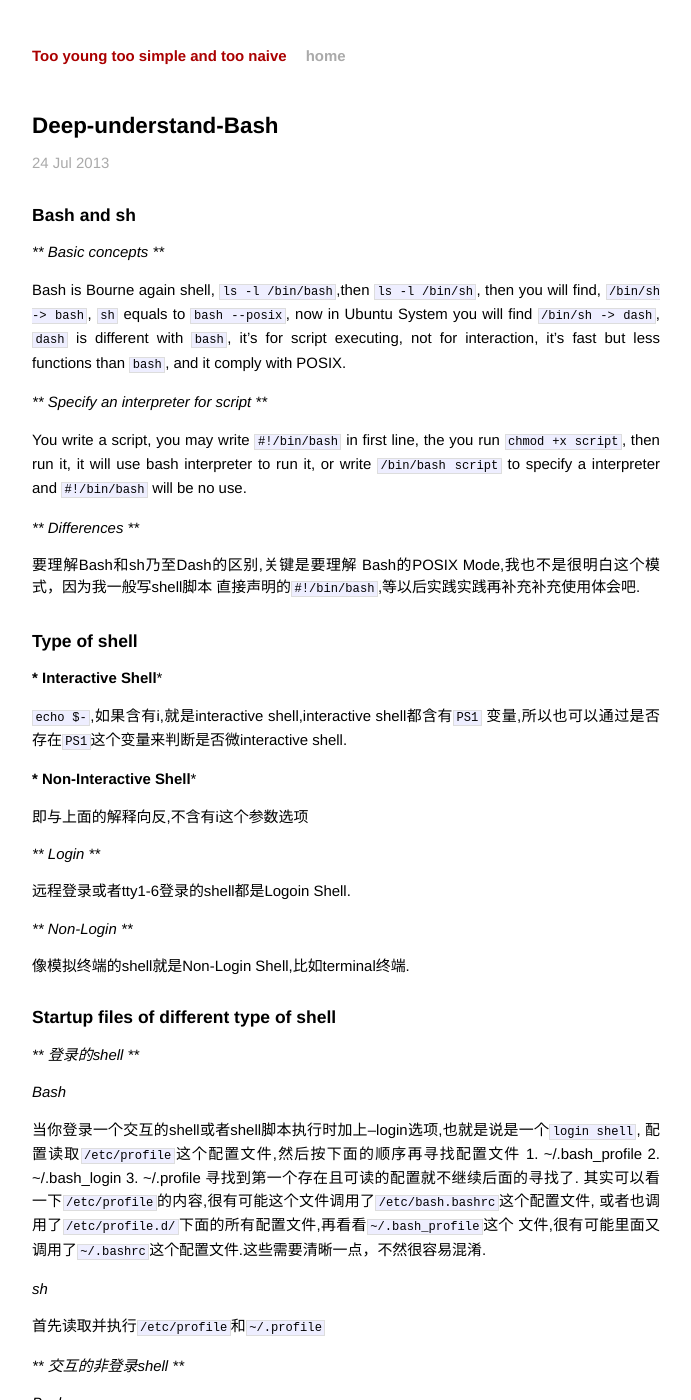
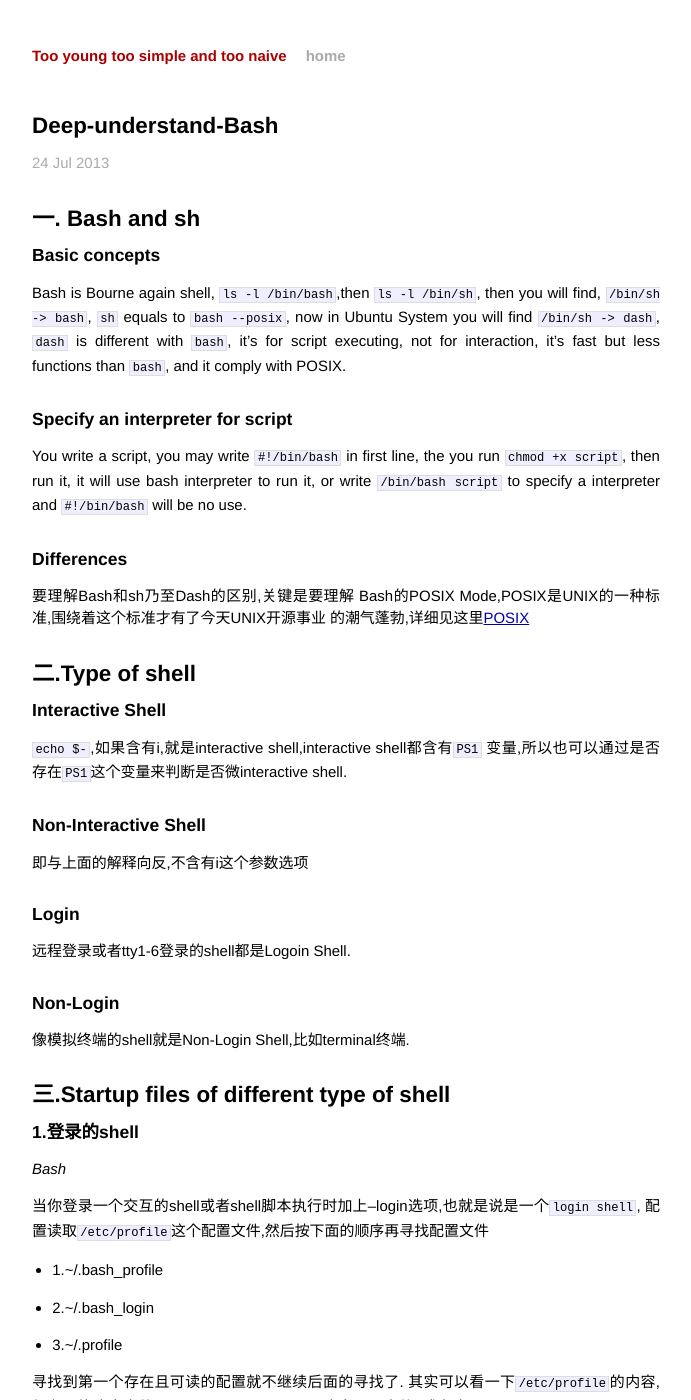
Before and after one commit to baijian/baijian.github.io, a Jekyll site: the page built from _posts/2013-07-24-difference-between-bash-sh.markdown, in a window 1280 px wide and 1400 px high. Shown: the whole window, without its empty margins (294-985 px from the left). Built offline with Jekyll 4.4.1, drawn with Linux system fonts in a browser that asks for light colours; Markdown is read by kramdown in place of the engine named in the settings; comment, search, counter and statistics services are not loaded; some of the changed text lies outside the part shown.

Commit message:
update style

````diff
--- a/_posts/2013-04-21-login-throuth-ssh-without-password.markdown
+++ b/_posts/2013-04-21-login-throuth-ssh-without-password.markdown
@@ -6,9 +6,6 @@ comments: true
 categories:
 ---
 
-If you want to login to your server through ssh without password,
-   just do as follows:
-
-<!-- more -->
+If you want to login to your server through ssh without password,just do as follows:
 
 {% gist 5428853 %}
--- a/_posts/2013-07-24-difference-between-bash-sh.markdown
+++ b/_posts/2013-07-24-difference-between-bash-sh.markdown
@@ -6,9 +6,9 @@ comments: true
 categories:
 ---
 
-### Bash and sh
+## 一. Bash and sh
 
-*** Basic concepts ***
+### Basic concepts
 
 Bash is Bourne again shell, ```ls -l /bin/bash```,then ```ls -l /bin/sh```,
 then you will find, ```/bin/sh -> bash```, ```sh``` equals to ```bash --posix```,
@@ -16,51 +16,53 @@
 with ```bash```, it's for script executing, not for interaction, it's fast but
 less functions than ```bash```, and it comply with POSIX.
 
-<!-- more -->
-
-*** Specify an interpreter for script ***
+###  Specify an interpreter for script
 
 You write a script, you may write ```#!/bin/bash``` in first line,
 the you run ```chmod +x script```, then run it, it will use bash
 interpreter to run it, or write ```/bin/bash script``` to specify a
 interpreter and ```#!/bin/bash``` will be no use.
 
-*** Differences ***
+### Differences
 
 要理解Bash和sh乃至Dash的区别,关键是要理解
-Bash的POSIX Mode,我也不是很明白这个模式，因为我一般写shell脚本
-直接声明的```#!/bin/bash```,等以后实践实践再补充补充使用体会吧.
+Bash的POSIX Mode,POSIX是UNIX的一种标准,围绕着这个标准才有了今天UNIX开源事业
+的潮气蓬勃,详细见这里[POSIX](http://en.wikipedia.org/wiki/POSIX)
 
-### Type of shell
+## 二.Type of shell
 
-*** Interactive Shell***
+###  Interactive Shell
 
 ```echo $-```,如果含有i,就是interactive shell,interactive shell都含有```PS1```
 变量,所以也可以通过是否存在```PS1```这个变量来判断是否微interactive shell.
 
-*** Non-Interactive Shell***
+### Non-Interactive Shell
 
 即与上面的解释向反,不含有i这个参数选项
 
-*** Login ***
+### Login
 
 远程登录或者tty1-6登录的shell都是Logoin Shell.
 
-*** Non-Login ***
+### Non-Login
 
 像模拟终端的shell就是Non-Login Shell,比如terminal终端.
 
-### Startup files of different type of shell
+## 三.Startup files of different type of shell
 
-*** 登录的shell ***
+### 1.登录的shell
 
 *Bash*
 
 当你登录一个交互的shell或者shell脚本执行时加上--login选项,也就是说是一个```login shell```,
 配置读取```/etc/profile```这个配置文件,然后按下面的顺序再寻找配置文件
-    1. ~/.bash_profile
-    2. ~/.bash_login
-    3. ~/.profile
+
+* 1.~/.bash_profile
+
+* 2.~/.bash_login
+
+* 3.~/.profile
+
 寻找到第一个存在且可读的配置就不继续后面的寻找了.
 其实可以看一下```/etc/profile```的内容,很有可能这个文件调用了```/etc/bash.bashrc```这个配置文件,
 或者也调用了```/etc/profile.d/```下面的所有配置文件,再看看```~/.bash_profile```这个
@@ -92,7 +93,6 @@ Bash的POSIX Mode,我也不是很明白这个模式，因为我一般写shell脚
 
 不会读取任何startup文件.
 
-
-** End **
+### End
 
 At last Recommend a web address: [About Bash](http://www.gnu.org/software/bash/manual/bashref.html)
--- a/_posts/2013-08-09-git-introduce.markdown
+++ b/_posts/2013-08-09-git-introduce.markdown
@@ -17,8 +17,6 @@ If you like using CVS, you should in some kind of mental institution or somewher
 
 Now [github](https://github.com) has been the best and cool SCM system, it is very very popular,
 and if your are a programer, you will be shamed of not having a github account.
-
-<!-- more -->
 
 ### some features of git
 
@@ -117,7 +115,7 @@ will be compressed and write to a file which name is releated to the *SHA* hash
 of contents. The file is placed in *.git/objects* directory, and the sub-directory
 name is the first two character of the *SHA* hash.Blew is the code of ruby.
 
-```ruby
+{% highlight ruby %}
 header = blob + ' ' + content.size + \0
 body = content
 new_content = header + body
@@ -127,7 +125,7 @@ path = ".git/objects/**/*****..."
 File.open(path, 'w') {
     |f| f.write(compressed)
 }
-```
+{% endhighlight %}
 
 ### The end
 
````
Also changed, not shown: other parts of _posts/2013-07-24-difference-between-bash-sh.markdown (+2 -3 lines), _posts/2013-07-15-first-day-work-on-snda.markdown (+4 -4 lines).
